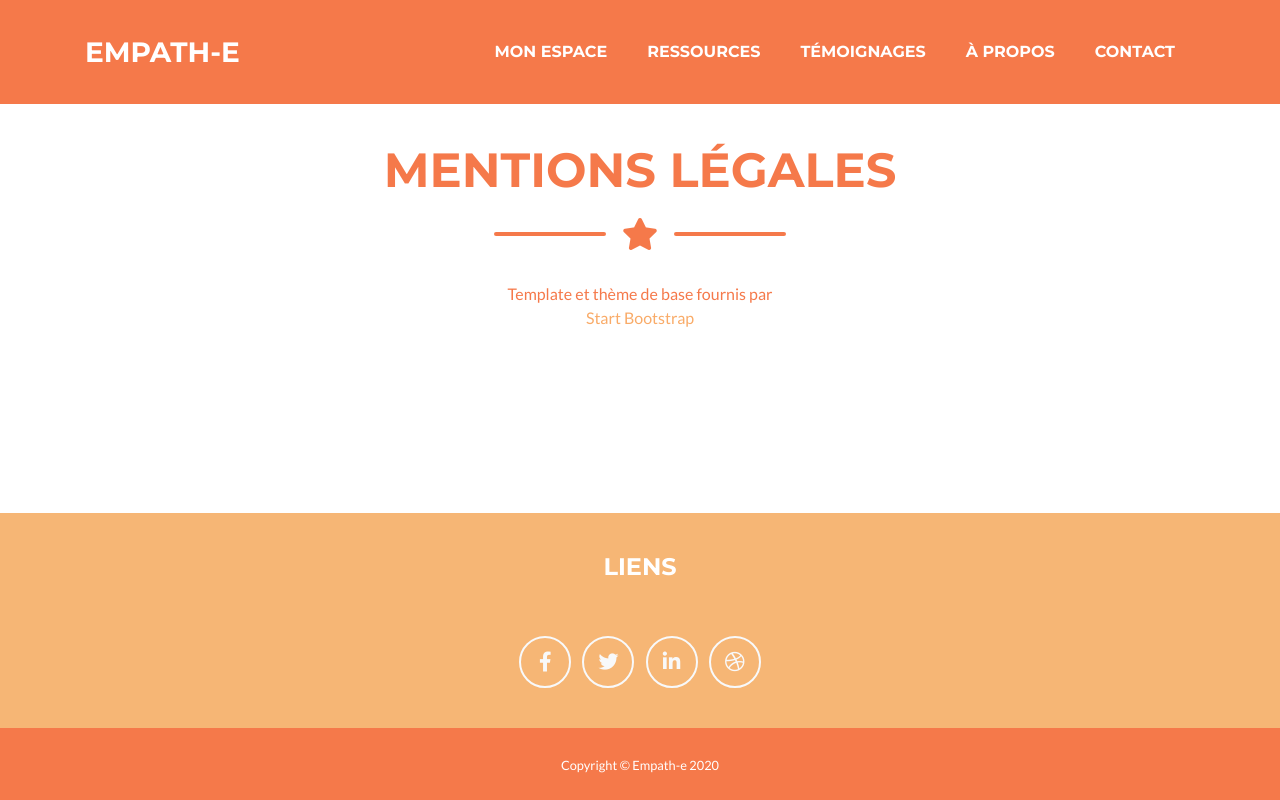
After one commit to aspidistras/empath-e, a Django app: page /legal-notices in a window 1280 px wide. The commit adds this page. Run offline with Django 3.2, Linux system fonts and the light colour scheme; some libraries are stand-ins or nearby versions.

Commit message:
Legal notices template, style and view added

```diff
--- a/empath_e/app/static/css/custom.css
+++ b/empath_e/app/static/css/custom.css
@@ -45,7 +45,31 @@ a:hover {
     margin-top: 30px;
 }
 
-.btn-outline-light:hover {
+.btn-outline-light:hover, a {
     color: #f9ab68;
 
 }
+
+html, body {
+	height: 100%;
+}
+
+body {
+	display : table;
+	width: 100%;
+}
+
+#footer {
+    display : table-row;
+    padding: 30px;
+    height: 100px;
+}
+
+.footer {
+    padding-top: 40px !important;
+    padding-bottom: 40px !important;
+}
+
+#legal {
+    padding-top: 150px;
+}
--- a/empath_e/app/templates/app/base.html
+++ b/empath_e/app/templates/app/base.html
@@ -62,13 +62,15 @@
 
   </div>
 
+  <div id="footer">
+
     <!-- Footer -->
     <footer class="footer text-center">
       <div class="container">
         <div class="row">
 
           <!-- Footer Social Icons -->
-        <div class="col-lg-12 mb-5 mb-lg-0">
+          <div class="col-lg-12 mb-lg-0">
             <h4 class="text-uppercase mb-4">Liens</h4>
             <a class="btn btn-outline-light btn-social mx-1" href="#">
               <i class="fab fa-fw fa-facebook-f"></i>
@@ -95,6 +97,7 @@
         <small>Copyright &copy; Empath-e 2020</small>
       </div>
     </section>
+</div>
 
   <!-- Scroll to Top Button (Only visible on small and extra-small screen sizes) -->
   <div class="scroll-to-top d-lg-none position-fixed ">
--- /dev/null
+++ b/empath_e/app/templates/app/legal-notices.html
@@ -0,0 +1,42 @@
+{% extends 'app/base.html' %}
+{% load static %}
+
+{% block content %}
+
+<!-- Legal Notices Section -->
+<section class="page-section" id="legal">
+
+    <div class="container-fluid">
+
+      <!-- Legal Notices Section Heading -->
+      <h2 class="page-section-heading text-center text-uppercase text-secondary mb-0">Mentions légales</h2>
+
+      <!-- Icon Divider -->
+      <div class="divider-custom">
+        <div class="divider-custom-line"></div>
+        <div class="divider-custom-icon">
+          <i class="fas fa-star"></i>
+        </div>
+        <div class="divider-custom-line"></div>
+      </div>
+
+      <!-- Legal Notices content and links -->
+
+      <div class="text-center">
+        <div class="container">
+          <div class="row text-secondary">
+            <div class="col-lg-12 mb-lg-0">
+                <div class="justify-content-center">
+                    <div class="text-center">Template et thème de base fournis par </div>
+                    <a href="https://startbootstrap.com/themes/freelancer/">
+                        <div>Start Bootstrap</div>
+                    </a>
+                </div>
+            </div>
+          </div>
+        </div>
+    </div>
+
+</section>
+
+{% endblock %}
--- a/empath_e/app/urls.py
+++ b/empath_e/app/urls.py
@@ -4,4 +4,5 @@ from . import views
 
 urlpatterns = [
     path('', views.index, name='index'),
+    path('legal-notices', views.legal_notices, name='legal_notices')
 ]
--- a/empath_e/app/views.py
+++ b/empath_e/app/views.py
@@ -8,5 +8,14 @@ from django.http import HttpResponse
 
 
 def index(request):
+    """Index page view"""
+
     template = loader.get_template("app/index.html")
     return HttpResponse(template.render(request=request))
+
+
+def legal_notices(request):
+    """Legal notices page view"""
+
+    template = loader.get_template("app/legal-notices.html")
+    return HttpResponse(template.render(request=request))
--- a/empath_e/empath_e/urls.py
+++ b/empath_e/empath_e/urls.py
@@ -19,7 +19,6 @@ from django.urls import path, include
 from app.views import index
 
 urlpatterns = [
-    path('', index, name='index'),
-    path('app/', include('app.urls')),
+    path('', include('app.urls')),
     path('admin/', admin.site.urls),
 ]
```
Also changed, not shown: empath_e/app/templates/app/index.html (+5 -9 lines). Lines whose indentation alone changed are shown as unchanged.
